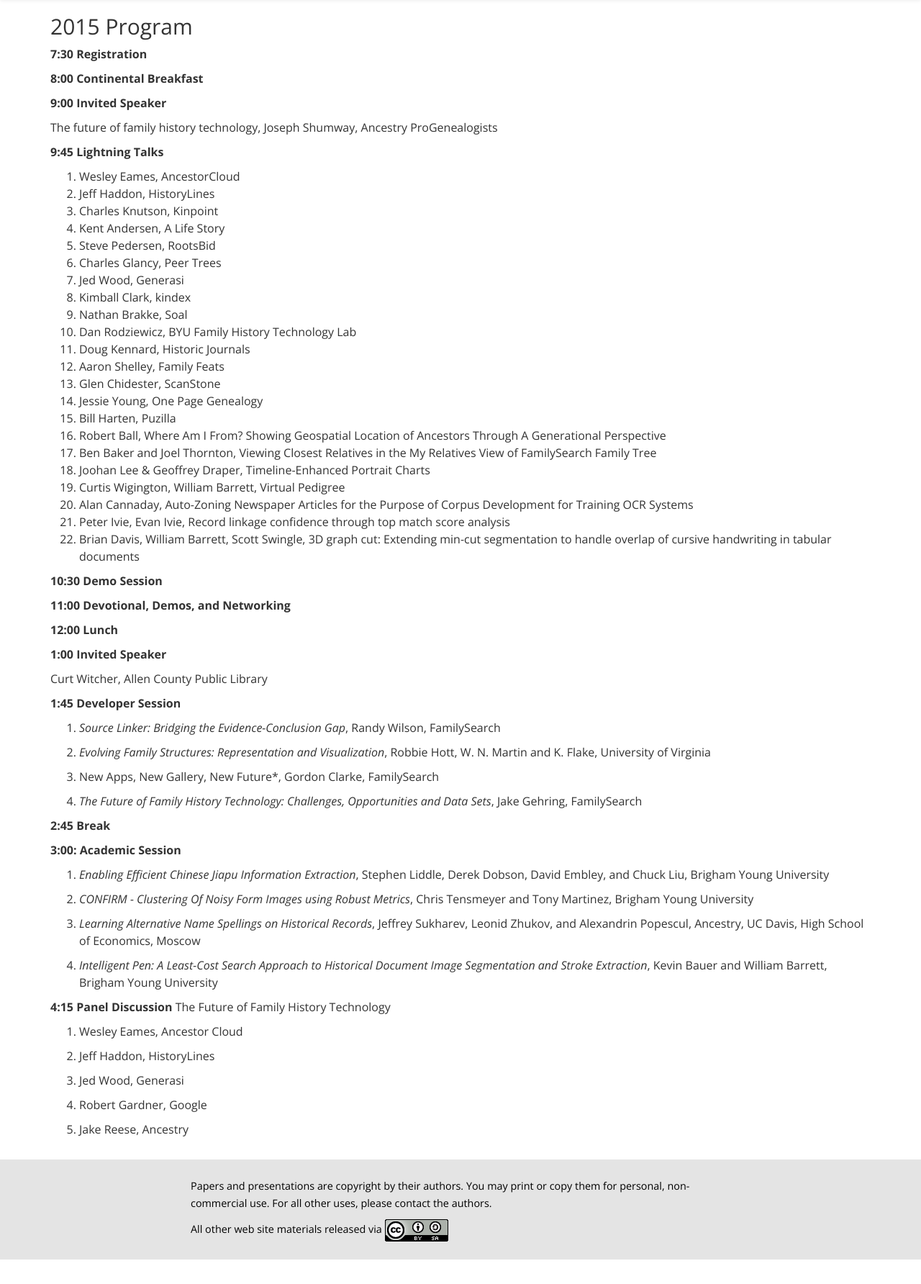
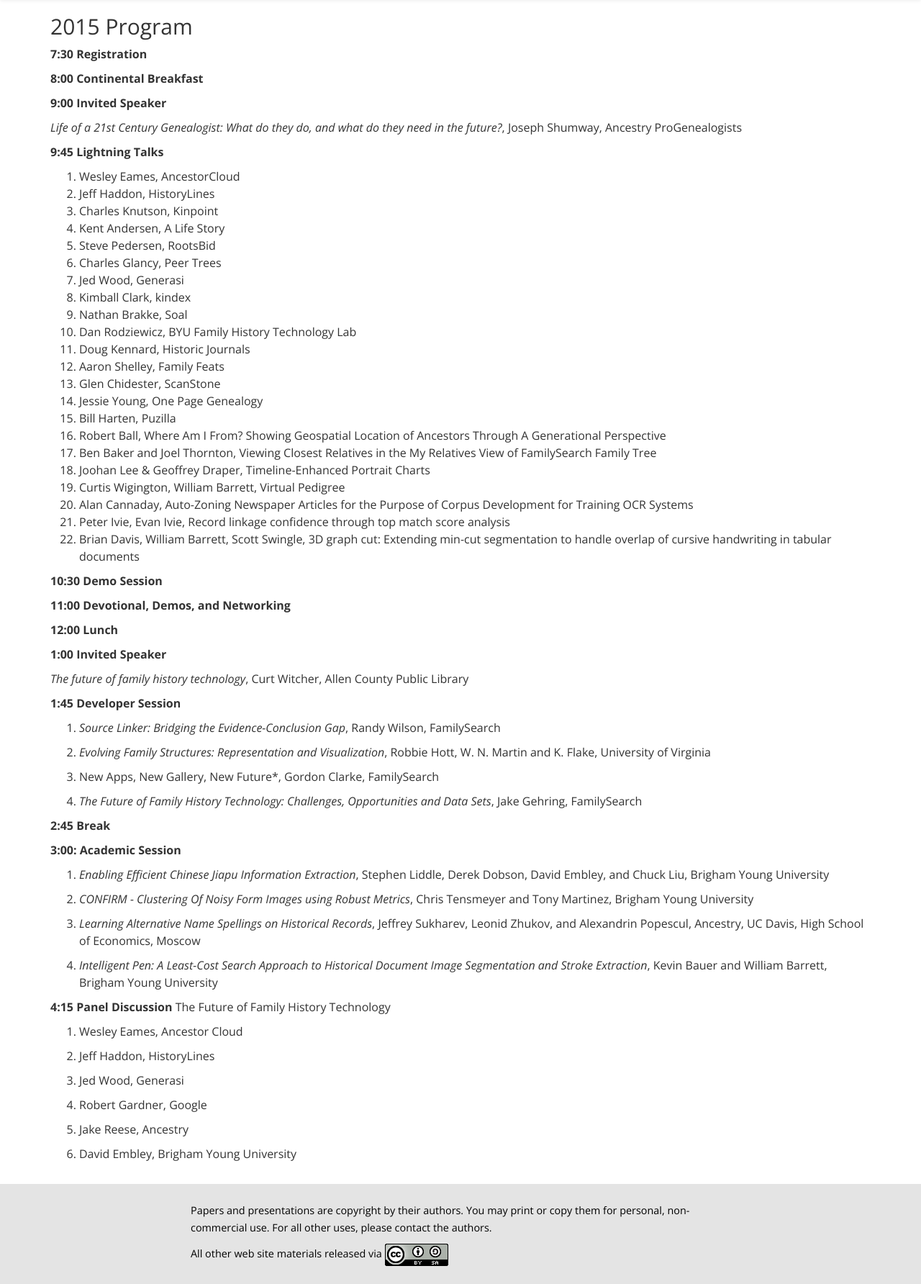
Before and after one commit to byu-fht/fhtw-old, a Flask app: template templates/program.html in a window 1280 px wide. Shown: the part 62-1846 px from the top of the page at 72% size. Before the commit the page ends 1812 px from the top, so only its background shows below. Run offline with Flask 2, Linux system fonts and the light colour scheme; the template is opened without the code that fills it, so the values that code supplies are empty; some libraries are stand-ins or nearby versions.

Commit message:
Added talk titles.

```diff
--- a/templates/call-for-papers.html
+++ b/templates/call-for-papers.html
@@ -108,7 +108,8 @@ Daniel Zappala, BYU
 Dallan Quass, BYU
 
 **Program Committee**
-Sue Dintelman, Pleiades Software
+Alan Cannaday, FamilySearch
+<br>Sue Dintelman, Pleiades Software
 Kirk Duffin, NIU
 Dave Embley, FamilySearch/BYU
 Christophe Giraud-Carrier, BYU
--- a/templates/program.html
+++ b/templates/program.html
@@ -15,7 +15,7 @@
 
 **9:00 Invited Speaker**
 
-The future of family history technology, Joseph Shumway, Ancestry ProGenealogists
+*Life of a 21st Century Genealogist: What do they do, and what do they need in the future?*, Joseph Shumway, Ancestry ProGenealogists
 
 **9:45 Lightning Talks**
 
@@ -50,7 +50,7 @@ The future of family history technology, Joseph Shumway, Ancestry ProGenealogist
 
 **1:00 Invited Speaker**
 
-Curt Witcher, Allen County Public Library
+*The future of family history technology*, Curt Witcher, Allen County Public Library
 
 **1:45 Developer Session**
 
@@ -88,6 +88,8 @@ The Future of Family History Technology
 
 1. Jake Reese, Ancestry
 
+1. David Embley, Brigham Young University
+
 {% endfilter %}
 
 </div>
```
